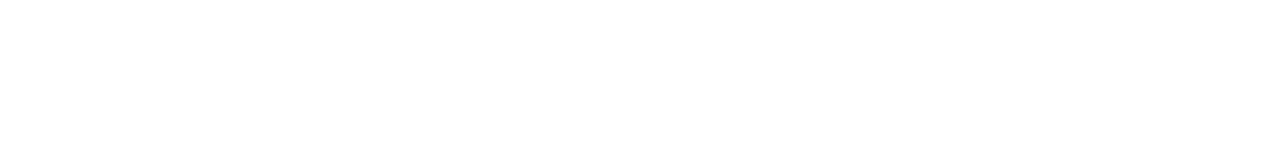
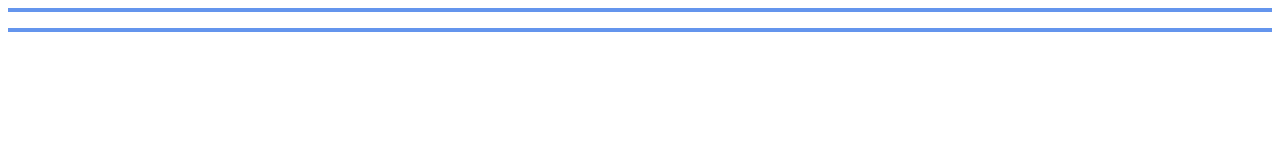
Before and after one commit to MashaBogdanova/virtual-keyboard, a website: page src/index.html in a window 1280 px wide. Drawn offline with nearby package versions, Linux system fonts and the light colour scheme; files that its build step writes are made by us from their sources.

Commit message:
feat: add text and keybord containers

```diff
--- a/src/index.html
+++ b/src/index.html
@@ -3,7 +3,7 @@
 <head>
     <meta charset="UTF-8">
     <title>Virtual keyboard</title>
-    <link rel="stylesheet" href="src/sass/style.css">
+    <link rel="stylesheet" href="sass/style.css">
 </head>
 <body>
 <script src="index.js"></script>
--- a/src/index.js
+++ b/src/index.js
@@ -0,0 +1,21 @@
+window.onload = function () {
+    createComponent();
+    keydownHandler();
+}
+
+function createComponent () {
+    const body = document.getElementsByTagName("body")[0];
+    body.classList.add("body");
+
+    const text = document.createElement("section");
+    text.classList.add("text");
+    body.append(text);
+
+    const keyboard = document.createElement("section");
+    keyboard.classList.add("keyboard");
+    body.append(keyboard);
+}
+
+function keydownHandler () {
+    document.addEventListener("keydown", (e) => console.log(e.key));
+}
--- a/src/sass/style.scss
+++ b/src/sass/style.scss
@@ -0,0 +1,11 @@
+.body {
+  display: flex;
+  flex-direction: column;
+  gap: 1rem;
+  justify-content: center;
+}
+
+.text,
+.keyboard {
+  border: solid 2px cornflowerblue;
+}
```
Also changed, not shown: package.json (+4 -4 lines), .eslintrc.js (added), src/sass/style.css, 2 other files.
